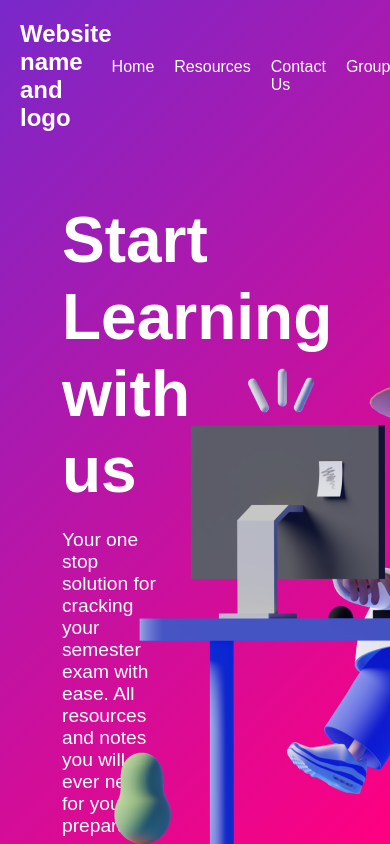
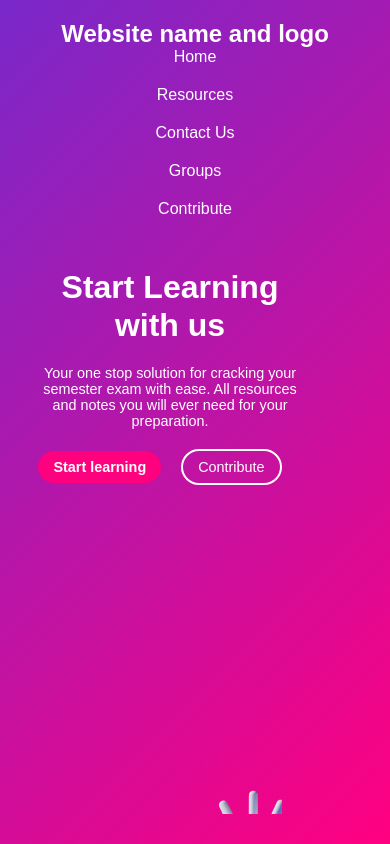
Before and after one commit to CodeWithDevesh/Resource-Adda, a React (Vite) app in the folder frontend/: page / in a window 390 px wide. Built offline with nearby package versions, Linux system fonts and the light colour scheme.

Commit message:
updated home.css

```diff
--- a/frontend/src/pages/Home.css
+++ b/frontend/src/pages/Home.css
@@ -1,3 +1,4 @@
+
 
 
 .home {
@@ -9,7 +10,7 @@
     display: flex;
     flex-direction: column;
     justify-content: space-between;
-    overflow: hidden;
+    overflow-x: hidden;
 }
 
 
@@ -25,6 +26,7 @@
     padding: 50px;
     flex: 1;
     margin-right: 50px;
+    overflow-y: auto;
 }
 
 .hero-text {
@@ -73,12 +75,14 @@
     top:-69px;
     right:100px;
     /* justify-content: flex-end; */
+    overflow: hidden;
 }
 
 .hero-image>img{
     /* height: 100%; */
     position: relative;
     width: 100%;
+    overflow: hidden;
 }
 
 .hero-image img {
@@ -87,3 +91,76 @@
     object-fit: cover;
     align-self: flex-start;
 }
+
+/* Responsive Styles */
+@media screen and (max-width: 1024px) {
+    .hero {
+        flex-direction: column;
+        text-align: center;
+        padding: 30px;
+    }
+
+    .hero-text {
+        max-width: 100%;
+        margin: 0;
+    }
+
+    .hero-text h1 {
+        font-size: 3em;
+    }
+
+    .hero-text p {
+        font-size: 1.1em;
+    }
+
+    .hero-image {
+        position: static;
+        max-width: 80%;
+        margin-top: 20px;
+    }
+}
+
+@media screen and (max-width: 768px) {
+    header {
+        flex-direction: column;
+        text-align: center;
+    }
+
+    nav ul {
+        flex-direction: column;
+        gap: 10px;
+    }
+
+    .hero-text h1 {
+        font-size: 2.5em;
+    }
+
+    .hero-text p {
+        font-size: 1em;
+    }
+
+    .btn {
+        font-size: 1em;
+        padding: 10px 20px;
+    }
+}
+
+@media screen and (max-width: 480px) {
+    .hero-text h1 {
+        font-size: 2em;
+    }
+
+    .hero-text p {
+        font-size: 0.9em;
+    }
+
+    .hero-image {
+        width: 100%;
+        height: auto;
+    }
+
+    .btn {
+        font-size: 0.9em;
+        padding: 8px 15px;
+    }
+}
--- a/frontend/src/pages/Home.jsx
+++ b/frontend/src/pages/Home.jsx
@@ -19,10 +19,10 @@ export function Home() {
                         </p>
                         <div class="buttons">
                             <a href="#" class="btn btn-pink">
-                                Start learning
+                                <b>Start learning</b>
                             </a>
                             <a href="#" class="btn btn-outline">
-                                Learn more
+                                Contribute
                             </a>
                         </div>
                     </div>
```
